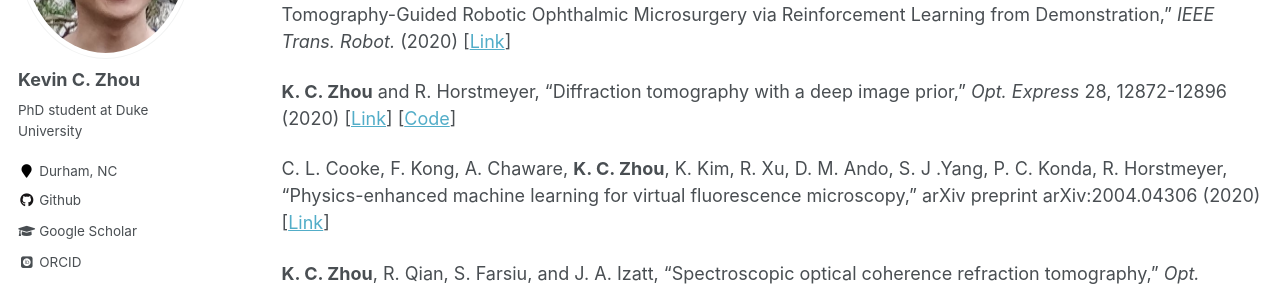
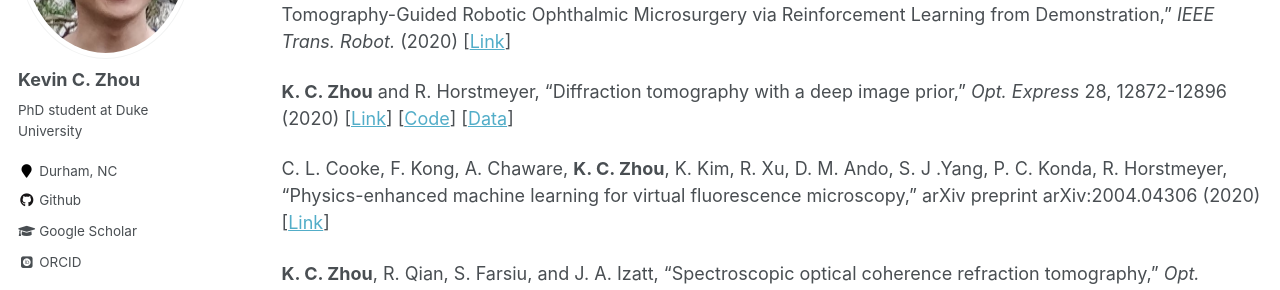
Before and after one commit to kevinczhou/kevinczhou.github.io, a Jekyll site: the page built from _pages/publications.md, in a window 1280 px wide and 900 px high. Shown: the part 268-558 px from the top of the window. Built offline with Jekyll 4.4.1, drawn with Linux system fonts in a browser that asks for light colours; some web fonts are replaced.

Commit message:
Update publications.md

```diff
--- a/_pages/publications.md
+++ b/_pages/publications.md
@@ -8,7 +8,7 @@ R. Qian, **K. C. Zhou**, J. Zhang, C. Viehland, A. H. Dhalla, J. A. Izatt, "Vide
 
 B. Keller, M. Draelos, **K. C. Zhou**, R. Qian, A. N. Kuo, G. Konidaris, K. Hauser, J. A. Izatt, “Optical Coherence Tomography-Guided Robotic Ophthalmic Microsurgery via Reinforcement Learning from Demonstration,” *IEEE Trans. Robot.* (2020) [[Link](https://ieeexplore.ieee.org/abstract/document/9069310)]
 
-**K. C. Zhou** and R. Horstmeyer, “Diffraction tomography with a deep image prior,” *Opt. Express* 28, 12872-12896 (2020) [[Link](https://www.osapublishing.org/oe/abstract.cfm?uri=oe-28-9-12872)] [[Code](https://github.com/kevinczhou/deep-prior-diffraction-tomography)]
+**K. C. Zhou** and R. Horstmeyer, “Diffraction tomography with a deep image prior,” *Opt. Express* 28, 12872-12896 (2020) [[Link](https://www.osapublishing.org/oe/abstract.cfm?uri=oe-28-9-12872)] [[Code](https://github.com/kevinczhou/deep-prior-diffraction-tomography)] [[Data](https://figshare.com/articles/Diffraction_tomography_with_a_deep_image_prior_-_raw_data/12081708)]
 
 C. L. Cooke, F. Kong, A. Chaware, **K. C. Zhou**, K. Kim, R. Xu, D. M. Ando, S. J .Yang, P. C. Konda, R. Horstmeyer, "Physics-enhanced machine learning for virtual fluorescence microscopy," arXiv preprint arXiv:2004.04306 (2020) [[Link](https://arxiv.org/abs/2004.04306)]
 
```
